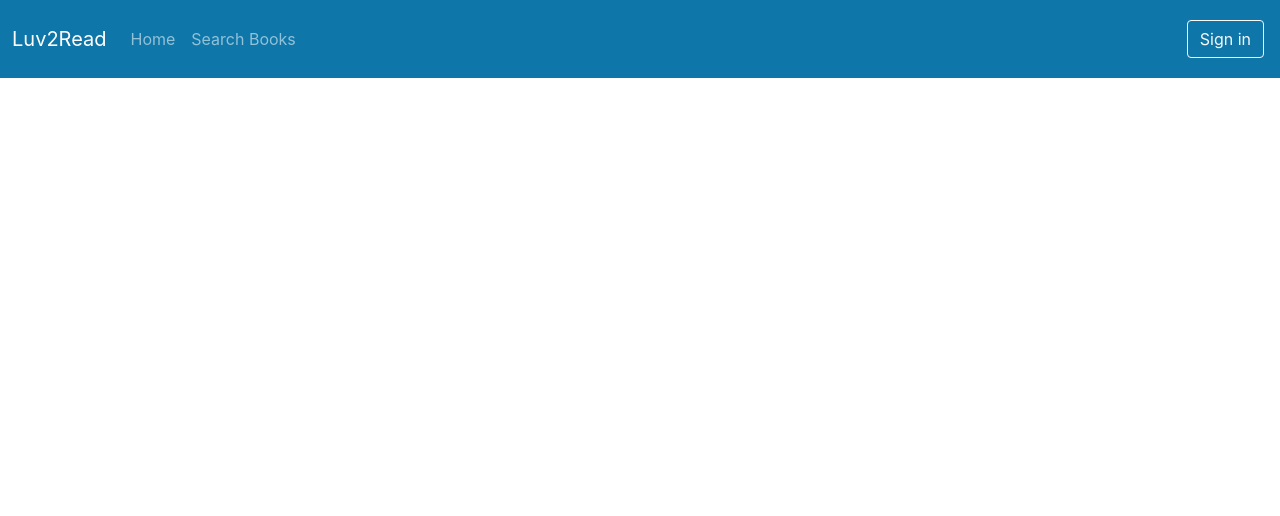
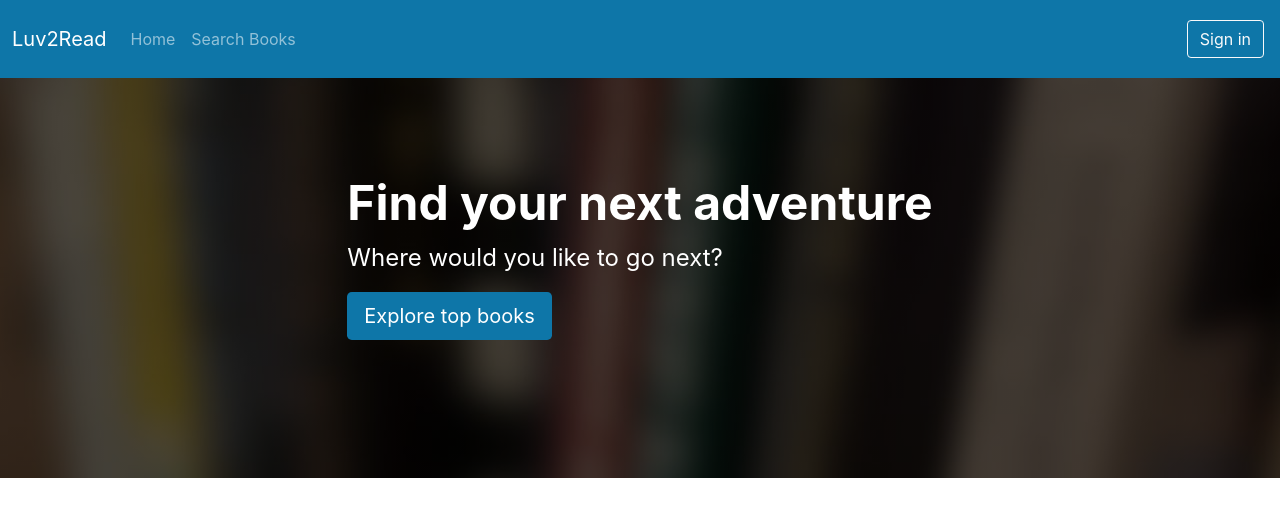
Before and after one commit to corbinjstyles/react-library, a React (Create React App) app: page / in a window 1280 px wide. Shown: the top 516 px of the page. Built offline with nearby package versions, Linux system fonts and the light colour scheme; the HTML template or start-up script is replaced by a standard one.

Commit message:
ExploreTopBooks

```diff
--- a/src/App.tsx
+++ b/src/App.tsx
@@ -1,10 +1,14 @@
 import React from 'react';
 import './App.css';
 import { Navbar } from './layouts/NavbarAndFooter/Navbar';
+import { ExploreTopBooks } from './layouts/HomePage/ExploreTopBooks';
 
 function App() {
   return (
-    <Navbar/>
+    <div>
+      <Navbar/>
+      <ExploreTopBooks/>
+    </div>
   );
 }
 
--- /dev/null
+++ b/src/layouts/HomePage/ExploreTopBooks.tsx
@@ -0,0 +1,14 @@
+export const ExploreTopBooks = () => {
+    return (
+        <div className='p-5 mb-4 bg-dark header'>
+            <div className='container-fluid py-5 text-white d-flex justify-content-center align-items-center'>
+                <div>
+                    <h1 className='display-5 fw-bold'>Find your next adventure</h1>
+                    <p className='col-md-8 fs-4'>Where would you like to go next?</p>
+                    <a type='button' className='btn main-color btn-lg text-white' href='#'>
+                        Explore top books</a>
+                </div>
+            </div>
+        </div>
+    );
+}
```
